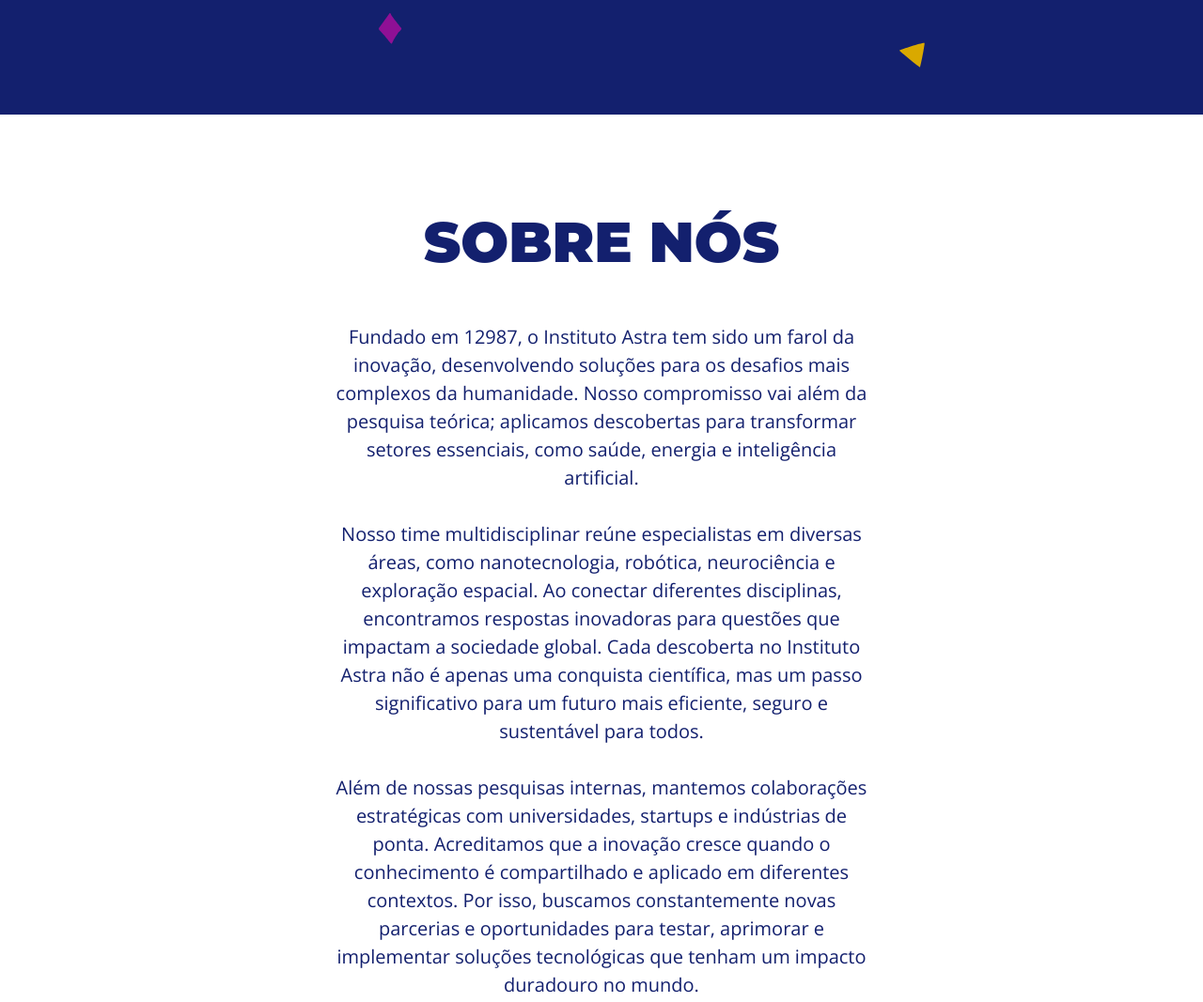
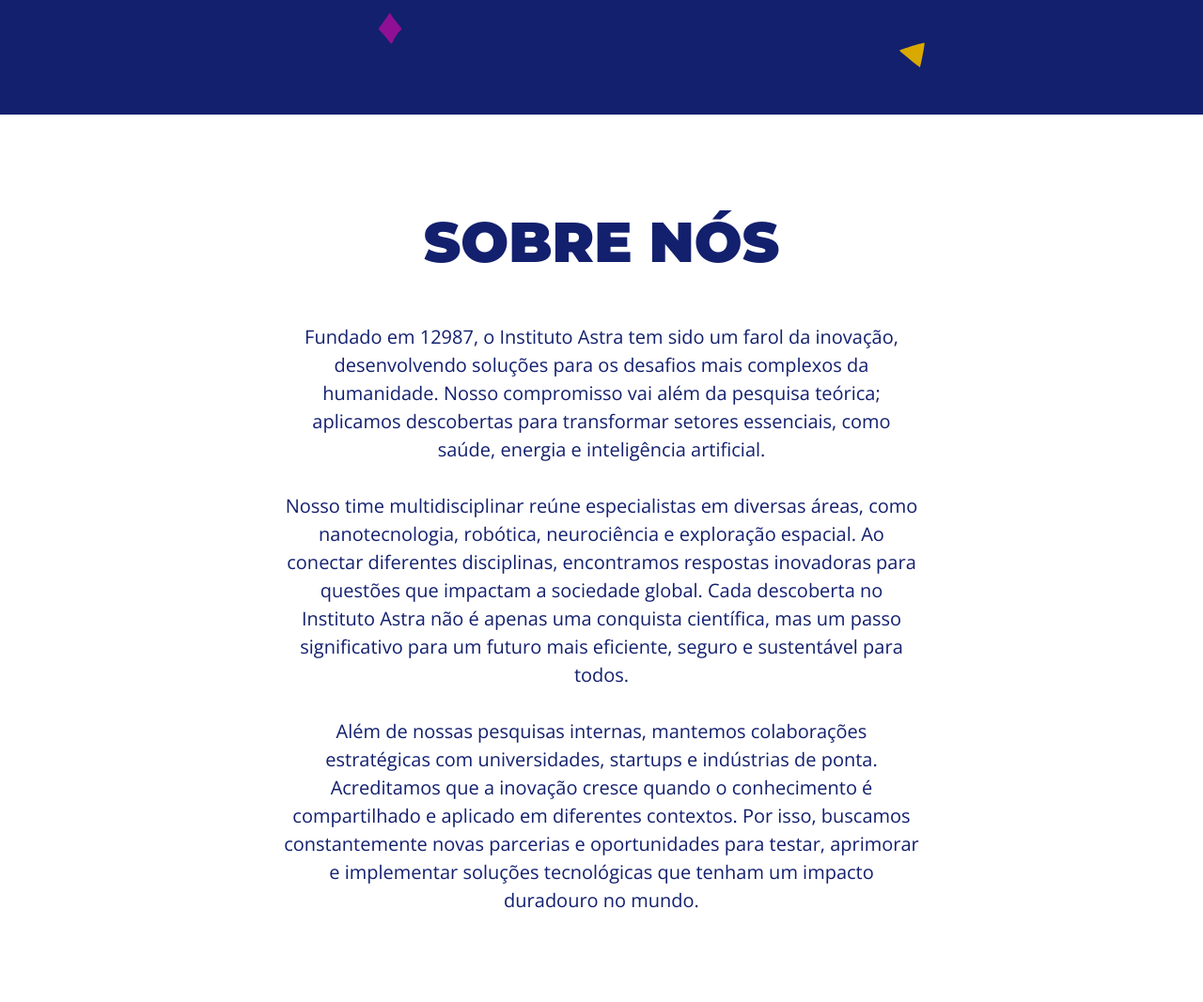
Before and after one commit to IagoHenri/Landing-Page, a plain HTML site: page index.html in a window 1280 px wide. Shown: the part 781-1848 px from the top of the page at 94% size. Drawn offline with nearby package versions, Linux system fonts and the light colour scheme.

Commit message:
Update styles.css

```diff
--- a/assets/css/styles.css
+++ b/assets/css/styles.css
@@ -20,7 +20,7 @@
 
 .intro-content,
 .pricing-content {
-    max-width: 64rem;
+    max-width: 74rem;
     min-height: 100vh;
     display: flex;
     flex-direction: column;
```
